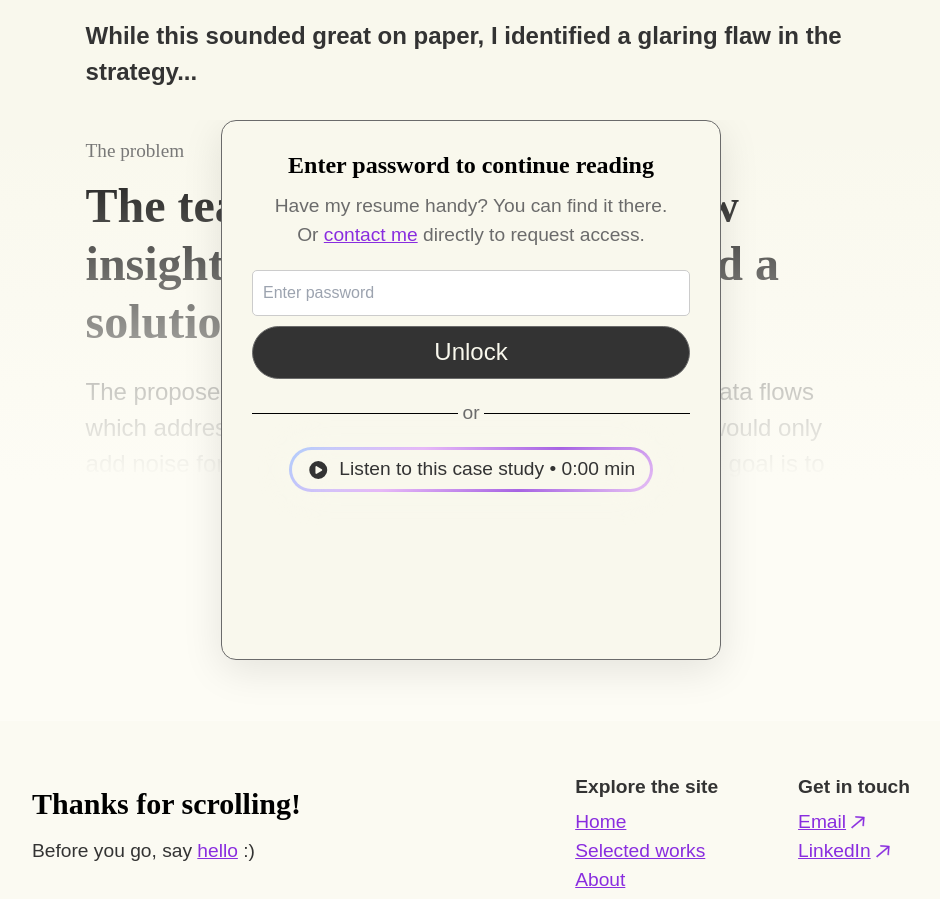
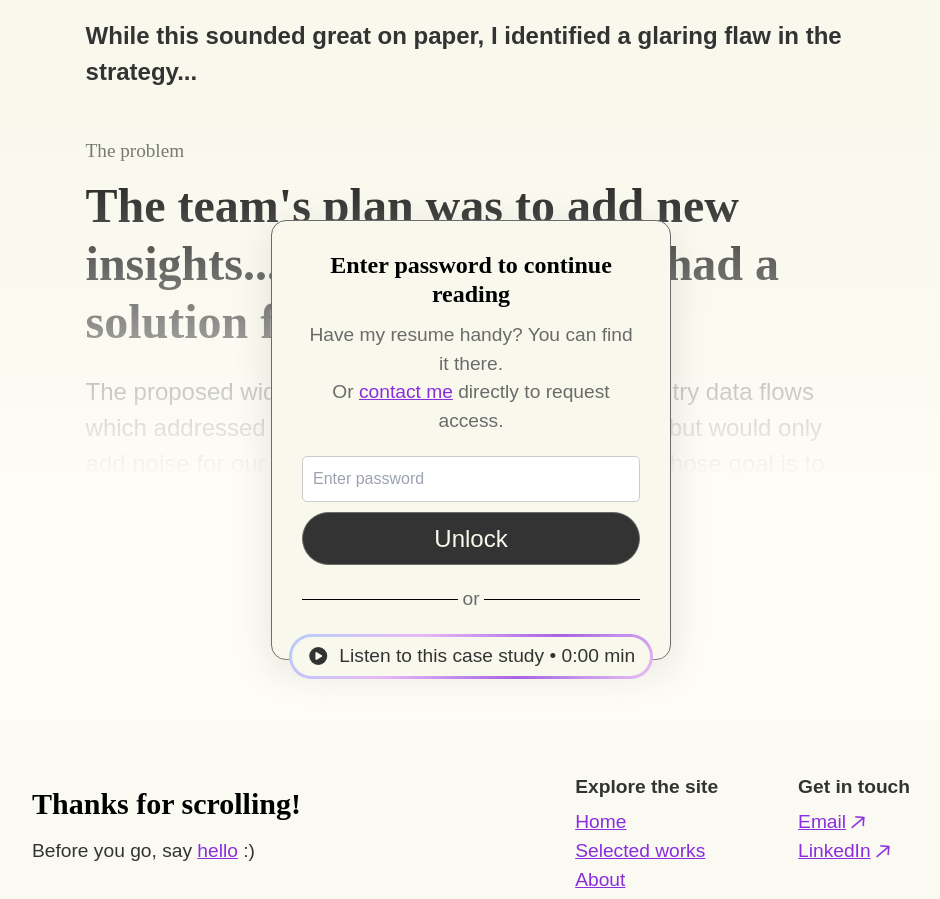
Before and after one commit to dianeumoh/dianelabenz.com_2025-26, a React (Vite) app: page /data-security in a window 1280 px wide. Shown: the part 2928-3827 px from the top of the page, without its empty margins (169-1109 px from the left). Built offline with nearby package versions, Linux system fonts and the light colour scheme; a web font is replaced by a local one.

Commit message:
Refinement on mobile

```diff
--- a/src/index.css
+++ b/src/index.css
@@ -1,6 +1,12 @@
 @import "tailwindcss/base";
 @import "tailwindcss/components";
 @import "tailwindcss/utilities";
+
+html, body {
+  width: 100%;
+  overflow-x: hidden;
+  position: relative;
+}
 
 html {
   font-size: 62.5%;
@@ -560,7 +566,7 @@ REUSABLE COMPONENTS
   width: 80%;
   max-width: 30rem;
   height: 100vh;
-  padding: 8rem 3rem 3rem 3rem;
+  padding: 8rem 3rem calc(3rem + env(safe-area-inset-bottom)) 3rem;
   display: flex;
   flex-direction: column;
   gap: 2rem;
@@ -618,8 +624,8 @@ REUSABLE COMPONENTS
 }
 
 .mobile-menu-toggle {
-  margin-top: auto;
   padding-top: 2rem;
+  margin-top: 1rem;
   border-top: 0.1rem solid var(--color-glass-border);
   display: flex;
   justify-content: flex-start;
@@ -2679,7 +2685,7 @@ max-width: 60ch;
     left: 0;
     width: 100%;
     height: 100%;
-    z-index: 10;
+    z-index: 100;
 
 
     /* Starts transparent, fades to solid background color */
@@ -2693,8 +2699,9 @@ max-width: 60ch;
     /* Center the lock card */
     display: flex;
     justify-content: center;
-    align-items: flex-end; /* Push it towards the bottom of the fade */
+    align-items: center;
     padding-bottom: 6rem;
+    padding-top: 10rem;
   }
 
   /* 3. The Lock Card */
@@ -2705,9 +2712,10 @@ max-width: 60ch;
     padding: 3rem;
     text-align: center;
     box-shadow: 0 10px 40px rgba(0,0,0,0.1);
-    max-width: 50rem;
-    width: 100%;
+    max-width: 40rem;
+    width: 90%;
     height: 100%;
+    margin: 0 auto;
   }
 
 
@@ -3118,17 +3126,6 @@ MEDIA QUERIES (Responsive)
 }
 
 @media (max-width: 768px) {
-  /* Scale all font sizes by another 25% for mobile (75% of tablet = 56.25% of desktop) */
-  html {
-    font-size: 35.15625%; /* 46.875% * 0.75 = 35.15625% */
-  }
-
-  /* Add 16px left and right padding for mobile */
-  body {
-    padding-left: 16px;
-    padding-right: 16px;
-  }
-
   /* Hero Section (Home.tsx) */
   .hero-section {
     flex-direction: column;
@@ -3296,6 +3293,90 @@ MEDIA QUERIES (Responsive)
   .footer-copyright-section .divider {
     width: 100%;
   }
+}
+
+@media (max-width: 600px) {
+  .password-gate-content-preview {
+    min-height: 80vh; /* Use Viewport Height instead of pixels */
+  }
+
+  .password-gate-overlay {
+     padding-top: 12rem; /* Extra clearance for mobile headers */
+  }
+
+  h1, .h1 {
+    font-size: 3.6rem;
+    line-height: 1.2;
+    margin-bottom: 1.5rem;
+  }
+  h2, .h2 {
+    font-size: 2.8rem; /* Adjust down from desktop (~3.5-4rem) */
+    line-height: 1.3;
+    margin-bottom: 1rem;
+  }
+
+  /* FIX: Allow the Greeting Pill to shrink */
+  .greeting-text {
+    min-width: auto;  /* Remove the 18rem constraint */
+    min-height: auto; /* Remove the 8rem constraint */
+
+    /* Make padding proportionate to the smaller text */
+    padding: 0.5rem 1.5rem;
+
+    /* Ensure the pill aligns with the "I'm Diane" text */
+    vertical-align: middle;
+
+    /* Optional: If the text inside the pill is an H1,
+       you might need to ensure it inherits the new smaller size,
+       or set it explicitly here */
+    font-size: 3.6rem;
+  }
+
+  /* Ensure the wrapper allows wrapping if needed (optional) */
+  .greeting-wrapper {
+    display: inline-flex; /* Keep it inline flex */
+    flex-wrap: wrap;      /* Allow wrapping if screen is VERY tiny */
+    gap: 0.5rem;
+  }
+
+  .case-study-card-content h3 {
+    font-size: 2.4rem;
+    line-height: 1.4;
+    margin-bottom: 0.5rem;
+  }
+
+  .button-primary {
+    font-size: 1.8rem;
+    padding: 1rem 2rem;
+    margin-top: 1rem;
+  }
+
+  .tag-primary {
+    font-size: 1.6rem;
+    padding: 0.5rem 1rem;
+
+  }
+  .case-study-card-logo {
+    width: 60%;
+    max-width: 80%;
+  }
+
+  .extra-curriculars-card-content h3 {
+    font-size: 2.4rem;
+    line-height: 1.4;
+    margin-bottom: 0.5rem;
+  }
+  /*Case study styles */
+  .cs-title {
+    font-size: 3.6rem;
+    line-height: 1.4;
+    margin-bottom: 1.5rem;
+  }
+  .cs-intro-text{
+    font-size: 2.4rem;
+    line-height: 1.4;
+    margin-bottom: 0.5rem;
+}
 }
 
 /* Small mobile screens (below 500px) */
```
